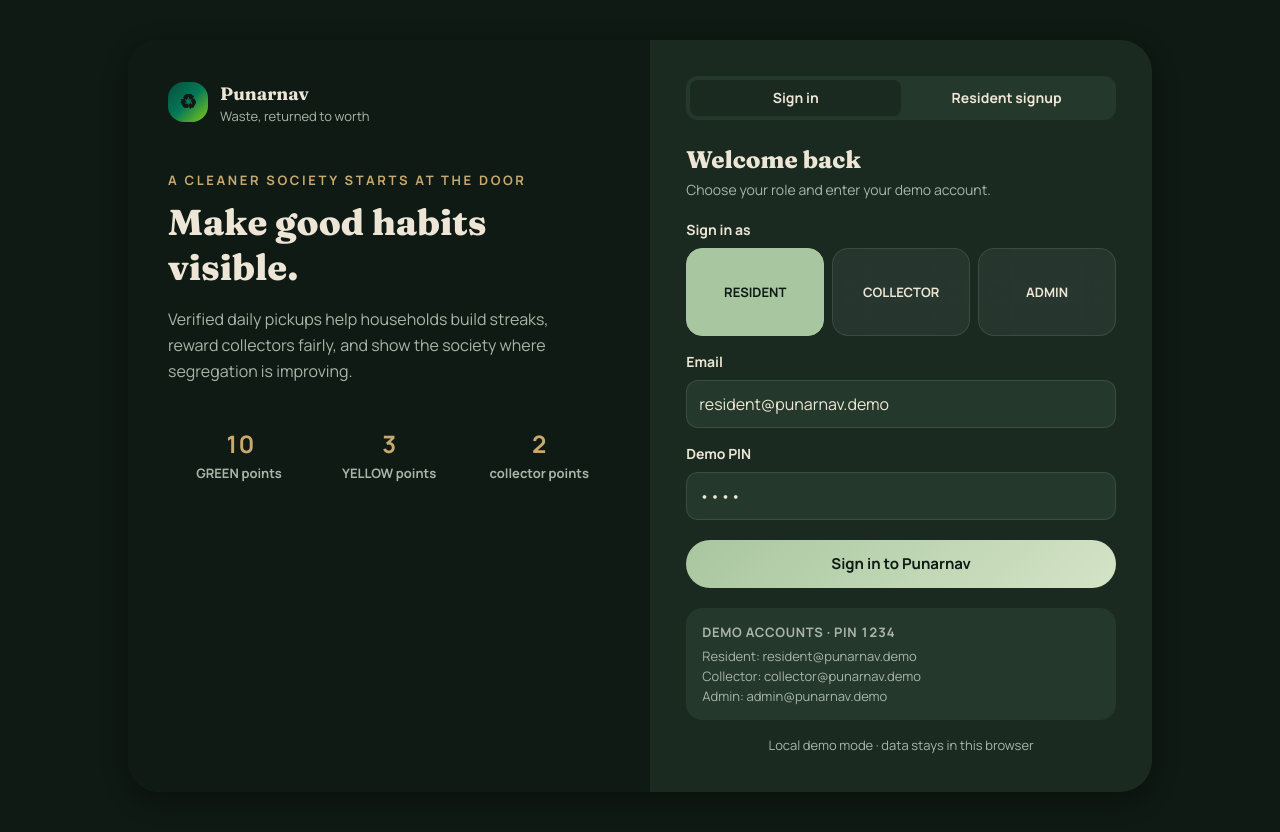
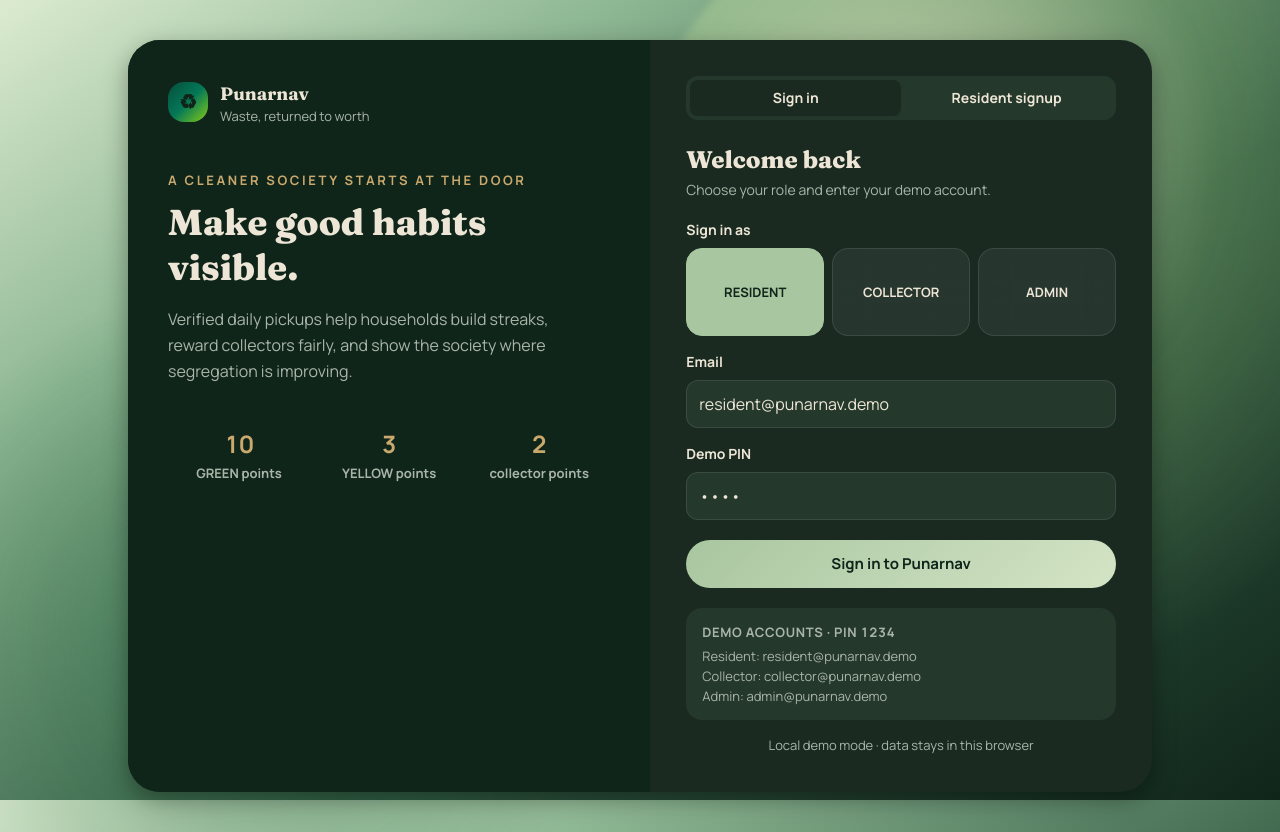
Before and after one commit to amritpaxt/Punarnav, a React (Vite) app: page / in a window 1280 px wide. Built offline with nearby package versions, Linux system fonts and the light colour scheme.

Commit message:
Add animated light-to-dark background

```diff
--- a/src/styles.css
+++ b/src/styles.css
@@ -4,7 +4,7 @@
 @tailwind utilities;
 
 :root {
-  --bg: #0F1A14;
+  --bg: #10251A;
   --surface: #1A2A21;
   --surface-raised: #24382C;
   --glass-bg: rgba(255,255,255,0.06);
@@ -28,7 +28,7 @@
 }
 
 @layer base {
-  body { @apply antialiased; background: var(--bg); color: var(--text); font-family: Manrope, sans-serif; font-size: 16px; line-height: 1.5; font-variant-numeric: tabular-nums; min-width: 320px; overflow-x: hidden; }
+  body { @apply antialiased; position: relative; isolation: isolate; background: linear-gradient(145deg, #dcebd0 0%, #8fb894 25%, #315a42 61%, #10251a 100%); background-attachment: fixed; color: var(--text); font-family: Manrope, sans-serif; font-size: 16px; line-height: 1.5; font-variant-numeric: tabular-nums; min-width: 320px; overflow-x: hidden; }
   button, input, select, textarea { font: inherit; }
   h1, h2, h3 { color: var(--text); font-family: Fraunces, Georgia, serif; font-variation-settings: "SOFT" 50, "WONK" 0; font-weight: 600; line-height: 1.2; }
   :lang(hi), .hi { font-family: Mukta, Manrope, sans-serif; }
@@ -153,3 +153,12 @@ nav button.bg-charcoal { background: var(--primary) !important; color: var(--bg)
 @keyframes roko-float { 50% { transform: translateY(-7px); } }
 @keyframes truck-drive { 0% { transform: translateX(0) rotate(0); opacity: 0; } 8% { opacity: 1; } 78% { opacity: 1; } 100% { transform: translateX(calc(100vw + 180px)); opacity: 0; } }
 @keyframes recycle-spin { 50% { transform: rotate(180deg) scale(1.13); } }
+
+/* Ambient background: calm growth rather than distracting particles. */
+body::before, body::after { position: fixed; z-index: 0; content: ''; pointer-events: none; filter: blur(4px); }
+body::before { top: -18vh; right: -15vw; width: min(72vw, 850px); height: min(72vw, 850px); border-radius: 47% 53% 61% 39% / 43% 42% 58% 57%; background: radial-gradient(circle at 35% 35%, rgba(255,250,210,.74), rgba(179,224,126,.24) 39%, transparent 70%); animation: ambient-drift 16s ease-in-out infinite alternate; }
+body::after { bottom: -22vh; left: -12vw; width: min(62vw, 720px); height: min(62vw, 720px); border-radius: 62% 38% 42% 58% / 51% 55% 45% 49%; background: radial-gradient(circle, rgba(44,111,68,.55), transparent 67%); animation: ambient-drift 21s ease-in-out infinite alternate-reverse; }
+@keyframes ambient-drift { from { transform: translate3d(-2%, -1%, 0) scale(.96) rotate(-4deg); opacity: .75; } to { transform: translate3d(6%, 5%, 0) scale(1.08) rotate(7deg); opacity: 1; } }
+@media (prefers-reduced-motion: reduce) { body::before, body::after { animation: none; } }
+
+#root { position: relative; z-index: 1; }
```
